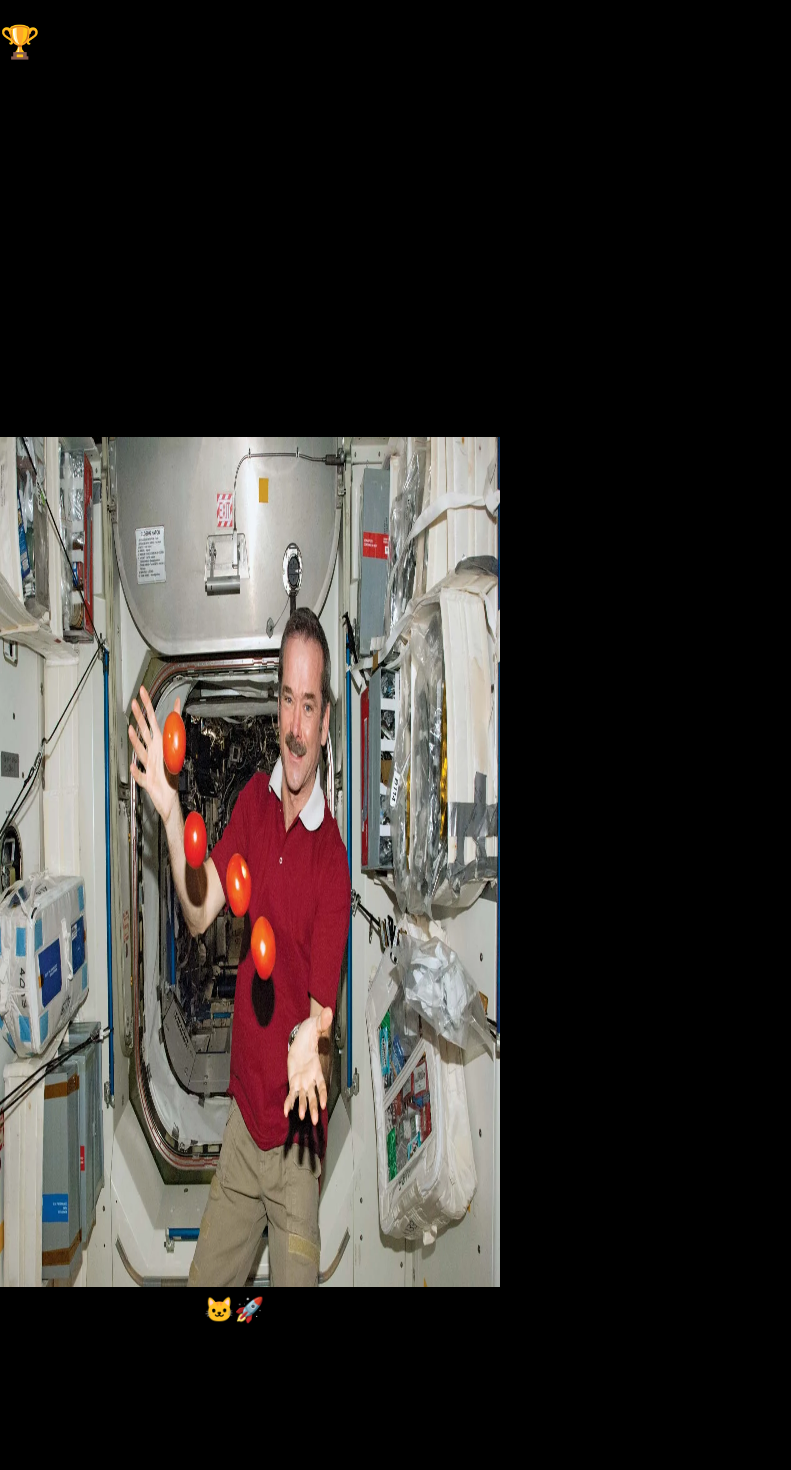
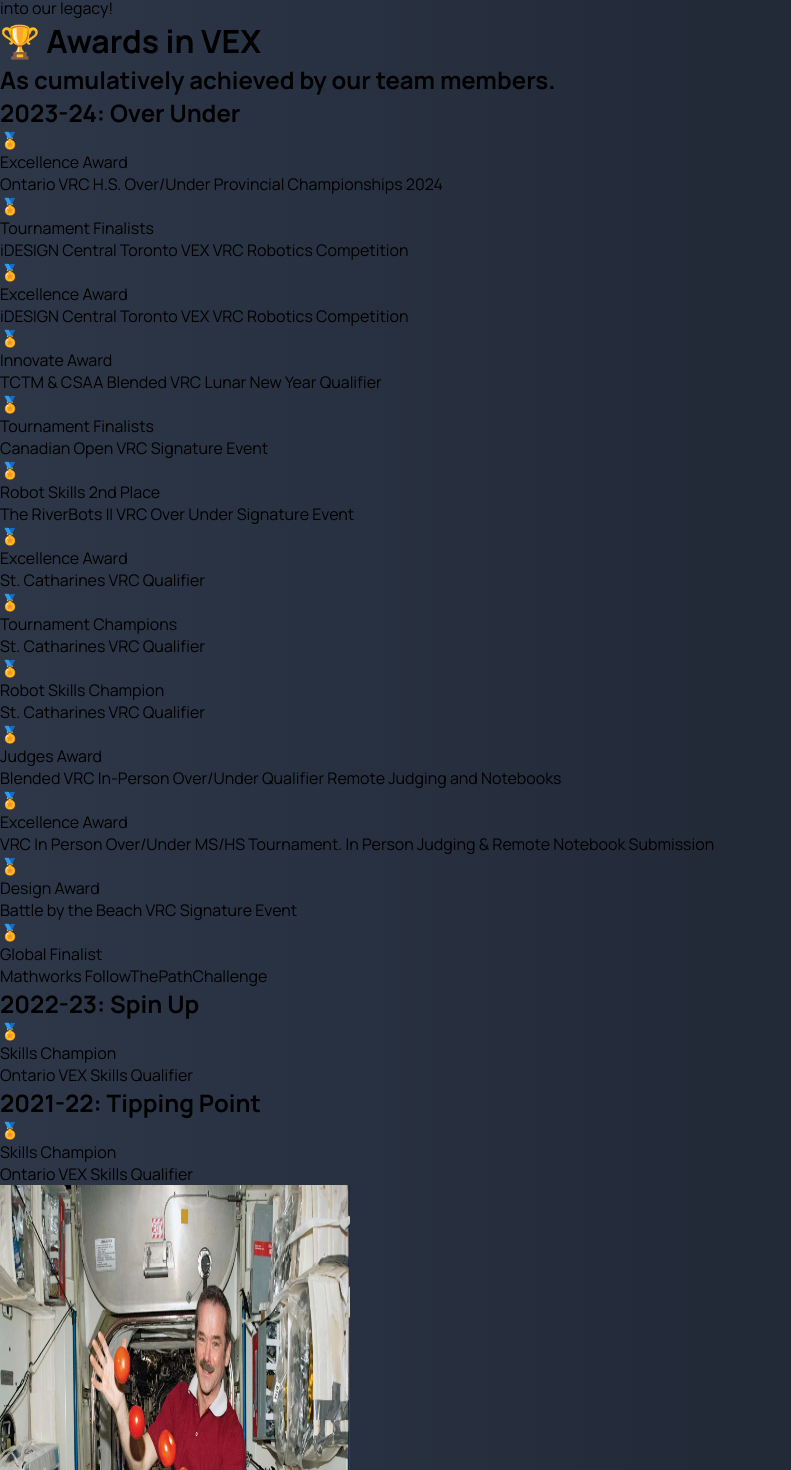
Before and after one commit to Shayaan-Azeem/WOSS-Robotics-Website-24-25, a Next.js app in the folder web/: page /history in a window 1280 px wide. Shown: the part 191-1661 px from the top of the page, without its empty margins (0-791 px from the left). Built offline with nearby package versions, Linux system fonts and the light colour scheme.

Commit message:
Mobile optimization & awards
cumulative awards lol

```diff
--- /dev/null
+++ b/web/components/AwardsSection.tsx
@@ -0,0 +1,39 @@
+// AwardsSection.tsx
+import { awards } from "@/lib/lists/Awards";
+
+const AwardsSection = () => {
+  return (
+    <div className="border-2 border-gray-600 rounded-lg px-10 py-8 bg-gradient-to-r from-gray-800 to-gray-900 shadow-lg">
+      <div className="text-center mb-8">
+        <h1 className="md:text-4xl text-3xl font-bold text-primary">
+          🏆 Awards in VEX
+        </h1>
+        <h2 className="md:text-2xl text-xl font-bold text-gray-300">
+          As cumulatively achieved by our team members.
+        </h2>
+      </div>
+      <div className="grid grid-cols-1 md:grid-cols-2 gap-6">
+        {awards.map((award, index) => (
+          <div key={index} className="bg-gray-800 p-6 rounded-lg shadow-md transition-transform transform hover:-translate-y-2">
+            <h2 className="font-bold text-xl text-primary mb-4">
+              {award.season}: <span className="text-gray-300">{award.title}</span>
+            </h2>
+            <ul className="space-y-4">
+              {award.details.map((detail, i) => (
+                <li key={i} className="flex items-start space-x-2">
+                  <div className="flex-shrink-0 text-2xl">🏅</div>
+                  <div>
+                    <div className="text-white font-semibold">{detail.title}</div>
+                    <div className="text-gray-300 text-xs">{detail.competition}</div>
+                  </div>
+                </li>
+              ))}
+            </ul>
+          </div>
+        ))}
+      </div>
+    </div>
+  );
+};
+
+export default AwardsSection;
--- a/web/lib/lists/Awards.ts
+++ b/web/lib/lists/Awards.ts
@@ -37,4 +37,11 @@ export const awards: Award[] = [
       { title: "Skills Champion", competition: "Ontario VEX Skills Qualifier" },
     ],
   },
+  {
+    season: "2021-22",
+    title: "Tipping Point",
+    details: [
+      { title: "Skills Champion", competition: "Ontario VEX Skills Qualifier" },
+    ],
+  },
 ];
--- a/web/pages/history.tsx
+++ b/web/pages/history.tsx
@@ -1,12 +1,9 @@
+// about.tsx
 import { Footer } from "@/components/Footer";
 import { Header } from "@/components/Header";
-import { Title } from "../components/Title";
-import Link from "next/link";
-import { SeasonCard } from "@/components/season/SeasonCard";
 import Head from "next/head";
 import Image from "next/image";
-import { awards } from "@/lib/lists/Awards";
-
+import AwardsSection from "@/components/AwardsSection";
 
 export default function BuildsPage() {
   return (
@@ -16,98 +13,59 @@ export default function BuildsPage() {
       </Head>
 
       <Header
-        title="📔 Our Team&apos;s History"
-        subtitle="We&apos;ve been around a lot of longer than 2024."
+        title="📔 Our Team's History"
+        subtitle="We've been around a lot longer than 2024."
       />
       <div className="flex items-center justify-center pr-5 pl-5">
-        <div className="flex flex-col space-y-10">
-          <div className="border-2 border-gray-600 rounded-lg px-10 py-8">
-
-
+        <div className="flex flex-col space-y-10 w-full max-w-5xl">
+          <div className="border-2 border-gray-600 rounded-lg px-10 py-8 bg-gradient-to-r from-gray-800 to-gray-900 shadow-lg">
             <div>
-                <h2 className="font-bold text-gray-300 text-lg">Looking back over two decades.</h2>
-                <p className="text-left text-gray-400">
-                The White Oaks Robotics Club has a history of teams which have achieved remarkable success in various regional, national and
-                <br></br>international competitions, while inspiring many students to pursue their passion for engineering and technology. The reinvigorated
-                <br></br>Robotics Club, through VEX, aims to follow their footsteps and to create new opportunities for learning and growth for our members while
-                <br></br> continuing the tradition of excellence and innovation that our past teams have established. Here is a quick look into our legacy!
-
+              <h2 className="font-bold text-gray-300 text-lg mb-4">
+                Looking back over two decades.
+              </h2>
+              <p className="text-left text-gray-400 leading-relaxed">
+                The White Oaks Robotics Club has a history of teams which have achieved remarkable success in various regional, national and international competitions, while inspiring many students to pursue their passion for engineering and technology. The reinvigorated Robotics Club, through VEX, aims to follow their footsteps and to create new opportunities for learning and growth for our members while continuing the tradition of excellence and innovation that our past teams have established. Here is a quick look into our legacy!
               </p>
             </div>
           </div>
 
+          <AwardsSection />
 
-          <div className="border-2 border-gray-600 rounded-lg px-10 py-8 bg-gray-950">
-            <h1 className="md:text-4xl text-3xl font-bold text-left mb-5">
-              <span className="text-gray-400">
-                <span className="text-primary">🏆 Awards in VEX</span>
-              </span>
-            </h1>
-            {awards.map((award, index) => (
-              <div key={index} className="mb-6">
-                <h2 className="font-bold text-primary text-lg mb-2">
-                  {award.season}: <span className="text-gray-300">{award.title}</span>
-                </h2>
-                <ul className="list-disc list-inside pl-5 space-y-2">
-                  {award.details.map((detail, i) => (
-                    <li key={i} className="text-left text-gray-400">
-                      <span className="text-white font-semibold">{detail.title}</span>
-                      {" | "}
-                      <span className="text-gray-300">{detail.competition}</span>
-                    </li>
-                  ))}
-                </ul>
-              </div>
-            ))}
-          </div>
-
-
-
-          <div className="border-2 border-gray-600 rounded-lg px-10 py-8 justify-center items-center flex">
+          <div className="border-2 border-gray-600 rounded-lg px-10 py-8 flex flex-col md:flex-row items-center bg-gradient-to-r from-gray-800 to-gray-900 shadow-lg">
             <Image
-              className="rounded-lg mr-5"
+              className="rounded-lg mr-0 md:mr-5 mb-4 md:mb-0"
               src="/chrisHatfield.png"
-              height="850"
-              width="500"
+              height={500}
+              width={350}
               alt="Chris Hadfield"
               priority={true}
             />
-
-
-              <div>
-                <h2 className="font-bold text-gray-300 text-lg">Notable Alumnus 🐱‍🚀</h2>
-                <p className="text-left text-gray-400">
-                &quot;I have to root for my alma mater [{""}
+            <div className="text-center md:text-left">
+              <h2 className="font-bold text-gray-300 text-lg mb-2">
+                Notable Alumnus 🐱‍🚀
+              </h2>
+              <p className="text-left text-gray-400 mb-4 leading-relaxed">
+                &quot;I have to root for my alma mater [
                 <a
                   href="https://wos.hdsb.ca/"
                   className="text-primary hover:text-white"
                   target="_blank"
+                  rel="noopener noreferrer"
                 >
                   White Oaks
                 </a>
-              ]
-              <br></br> and that&apos;s the high school that that I went to...
-              <br></br>and I&apos;ve gone back and spoken several times at
-              <br></br>White Oaks so I was pleased to hear that they were
-              <br></br>in the competition and of course I&apos;m rooting for
-              <br></br>them it looks like it&apos;s really well built.&quot;
-
+                ] and that&apos;s the high school that I went to... and I&apos;ve gone back and spoken several times at White Oaks so I was pleased to hear that they were in the competition and of course I&apos;m rooting for them. It looks like it&apos;s really well built.&quot;
               </p>
               <a
                 href="https://youtu.be/MipH3S03PaM?si=LRk0L1-qDQRJzpyf&t=41/"
                 className="text-primary hover:text-white"
                 target="_blank"
+                rel="noopener noreferrer"
               >
-                -Chris Hadfield, 2006
+                - Chris Hadfield, 2006
               </a>
-
             </div>
           </div>
-
-
-
-
-
         </div>
       </div>
       <Footer />
--- a/web/styles/globals.css
+++ b/web/styles/globals.css
@@ -40,6 +40,27 @@
   --callout-border-rgb: 172, 175, 176;
   --card-rgb: 180, 185, 188;
   --card-border-rgb: 131, 134, 135;
+}
+/* styles/globals.css or appropriate stylesheet */
+body {
+  background-color: #1a202c; /* Dark background */
+  color: #e2e8f0; /* Light text color */
+}
+
+a {
+  transition: color 0.3s ease;
+}
+
+a:hover {
+  color: #63b3ed; /* Light blue color for links on hover */
+}
+
+.shadow-lg {
+  box-shadow: 0 10px 15px rgba(0, 0, 0, 0.1);
+}
+
+.bg-gradient-to-r {
+  background-image: linear-gradient(to right, #2d3748, #1a202c);
 }
 
 @media (prefers-color-scheme: dark) {
```
Also changed, not shown: web/components/screens/about/Captains.tsx (+6 -6 lines), web/pages/index.tsx (+10 -11 lines). Lines whose indentation alone changed are shown as unchanged.
